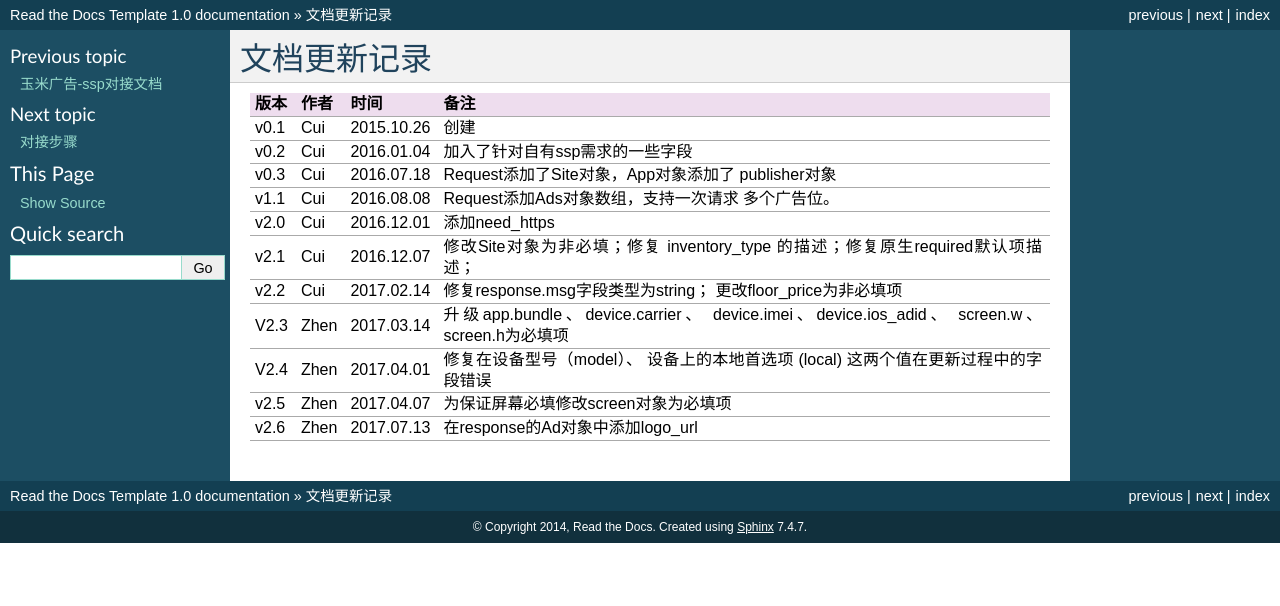
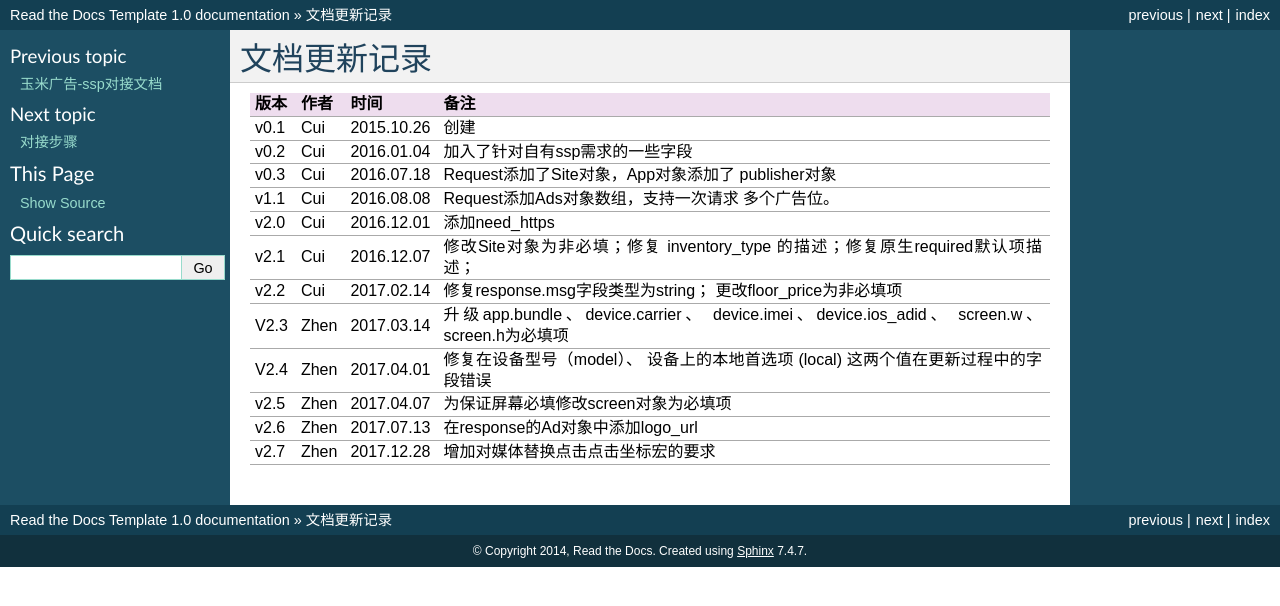
Before and after one commit to yumimobi/adx_ssp_doc, a Sphinx documentation site: the page built from docs/a-first.rst, in a window 1280 px wide. Shown: the top 606 px of the page. Built offline with Sphinx 7.4.7, drawn with Linux system fonts in a browser that asks for light colours.

Commit message:
增加点击坐标宏替换

```diff
--- a/docs/a-first.rst
+++ b/docs/a-first.rst
@@ -36,3 +36,5 @@
 +---------------+----------+------------+--------------------------------------+
 | v2.6          | Zhen     | 2017.07.13 | 在response的Ad对象中添加logo_url     |
 +---------------+----------+------------+--------------------------------------+
+| v2.7          | Zhen     | 2017.12.28 | 增加对媒体替换点击点击坐标宏的要求   |
++---------------+----------+------------+--------------------------------------+
--- a/docs/base.rst
+++ b/docs/base.rst
@@ -634,7 +634,7 @@ Link对象信息
 上报地址宏替换信息
 ------------------
 
-.. note:: 客户端在触发上报信息时，必须将点击追踪链接中的宏变量替换上报（如有），单位为像素。需要替换的宏坐标如下：
+.. note:: 客户端在触发上报信息时，必须将点击追踪链接、点击跳转地址中的宏变量替换上报（如有），单位为像素。需要替换的宏坐标如下：
 
 +-------------------------------+------------+-----------------------------------------------------+
 | 宏变量                        | 类型       | 说明                                                |
```
